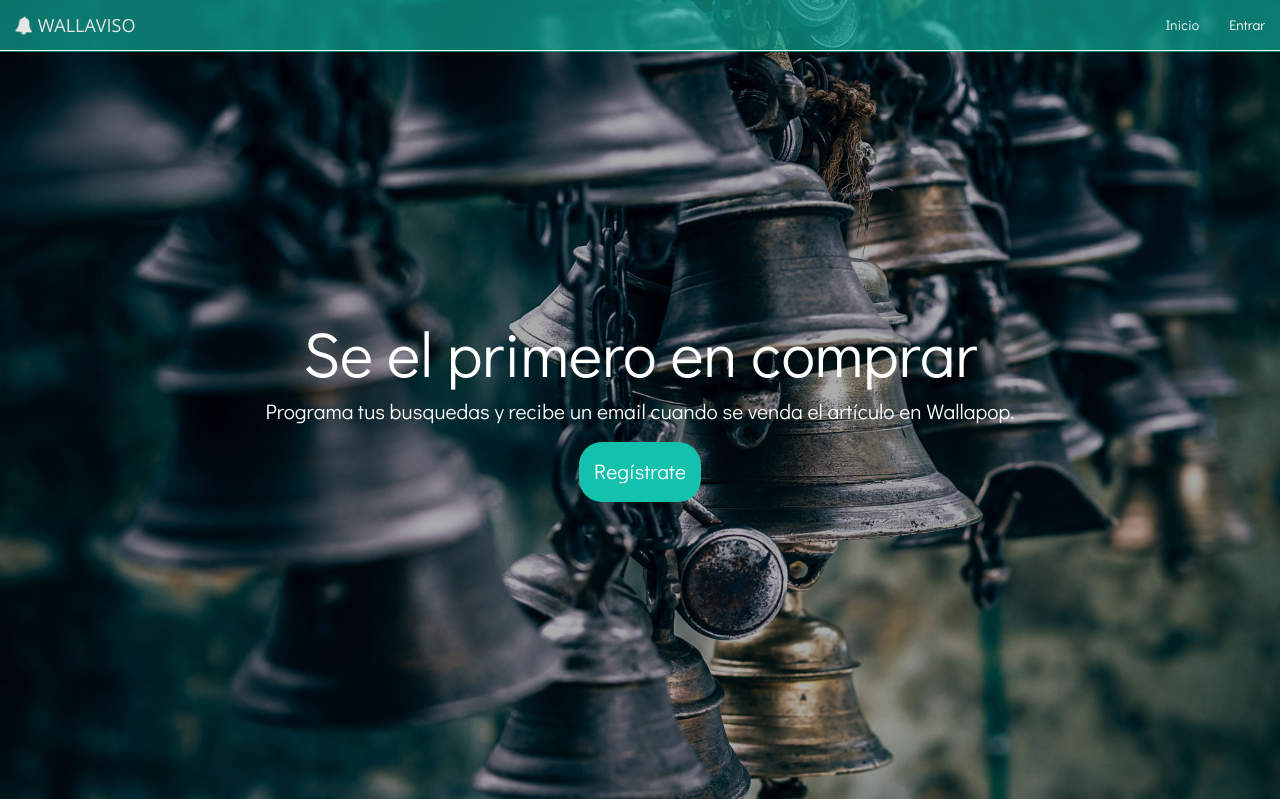
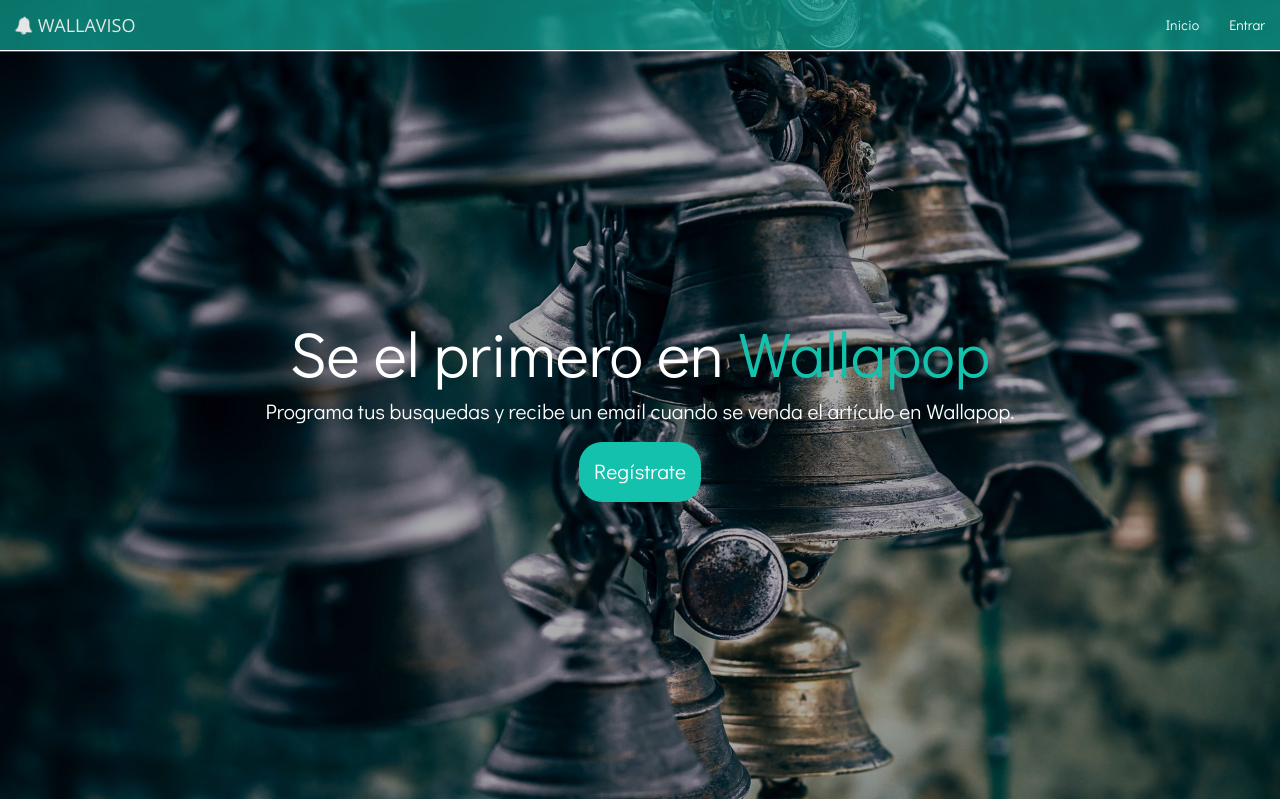
Before and after one commit to tanrax/wallaviso, a Flask app: page / in a window 1280 px wide. Shown: the top 799 px of the page. Run offline with Flask 2, Linux system fonts and the light colour scheme; parts of the project's set-up code (start-up, migrations or seed data) failed here and were passed over; some libraries are stand-ins or nearby versions.

Commit message:
Update text

```diff
--- a/static/css/main.scss
+++ b/static/css/main.scss
@@ -37,6 +37,10 @@ body {
 	&:hover {
 		background-color: darken($color_wallapop, 10%);
 	}
+}
+
+.color_wallapop {
+	color: $color_wallapop;
 }
 
 header {
--- a/templates/web/home.html
+++ b/templates/web/home.html
@@ -1,7 +1,7 @@
 {% extends 'layouts/master.html' %}
 {% block body %}
 <div class="jumbotron" id="portada">
-	<h1>Se el primero en comprar</h1>
+	<h1>Se el primero en <span class="color_wallapop">Wallapop</span></h1>
 	<p>
 		Programa tus busquedas y recibe un email cuando se venda el artículo en Wallapop.
 	</p>
```
Also changed, not shown: static/css/main.css.
